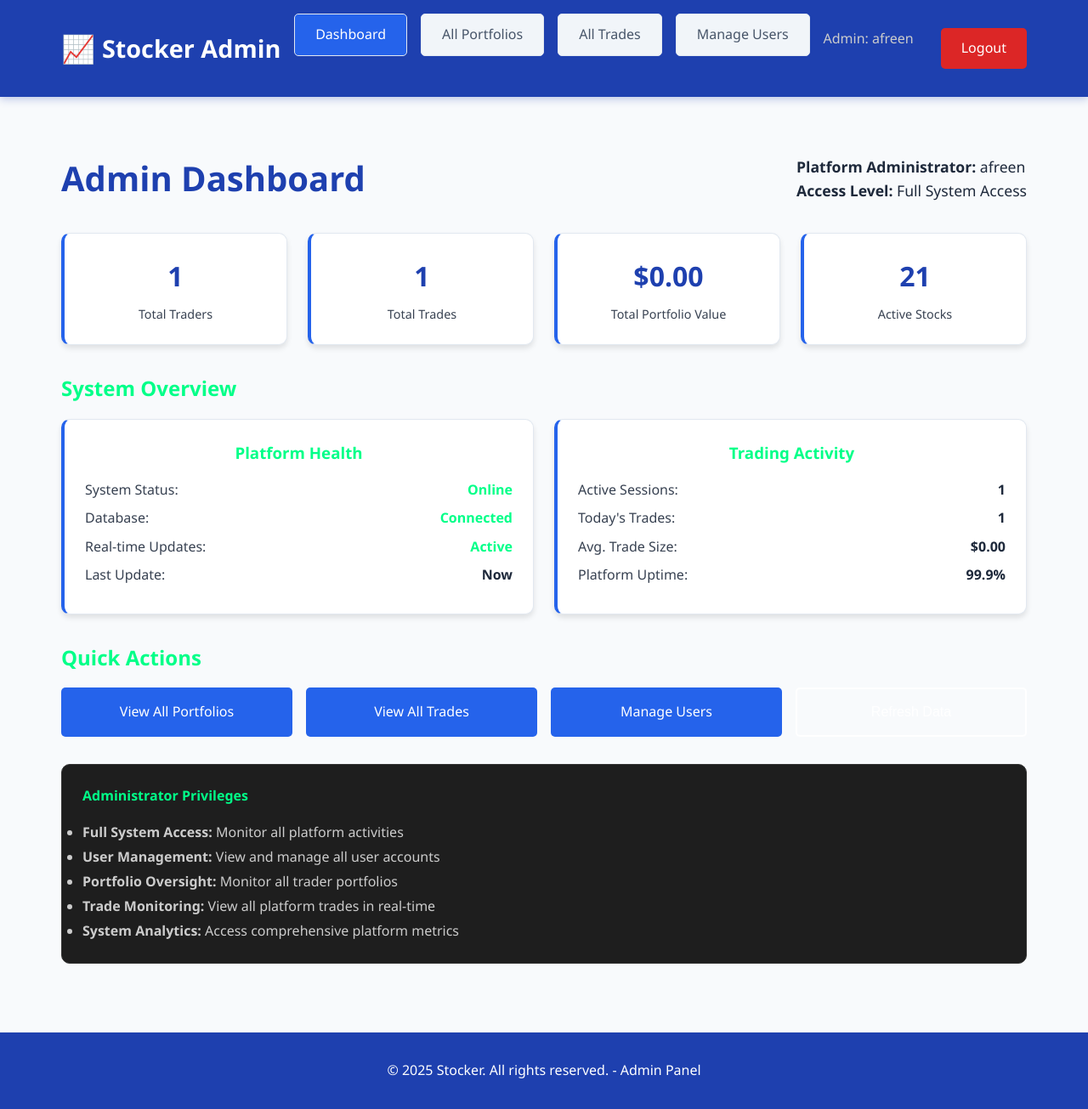
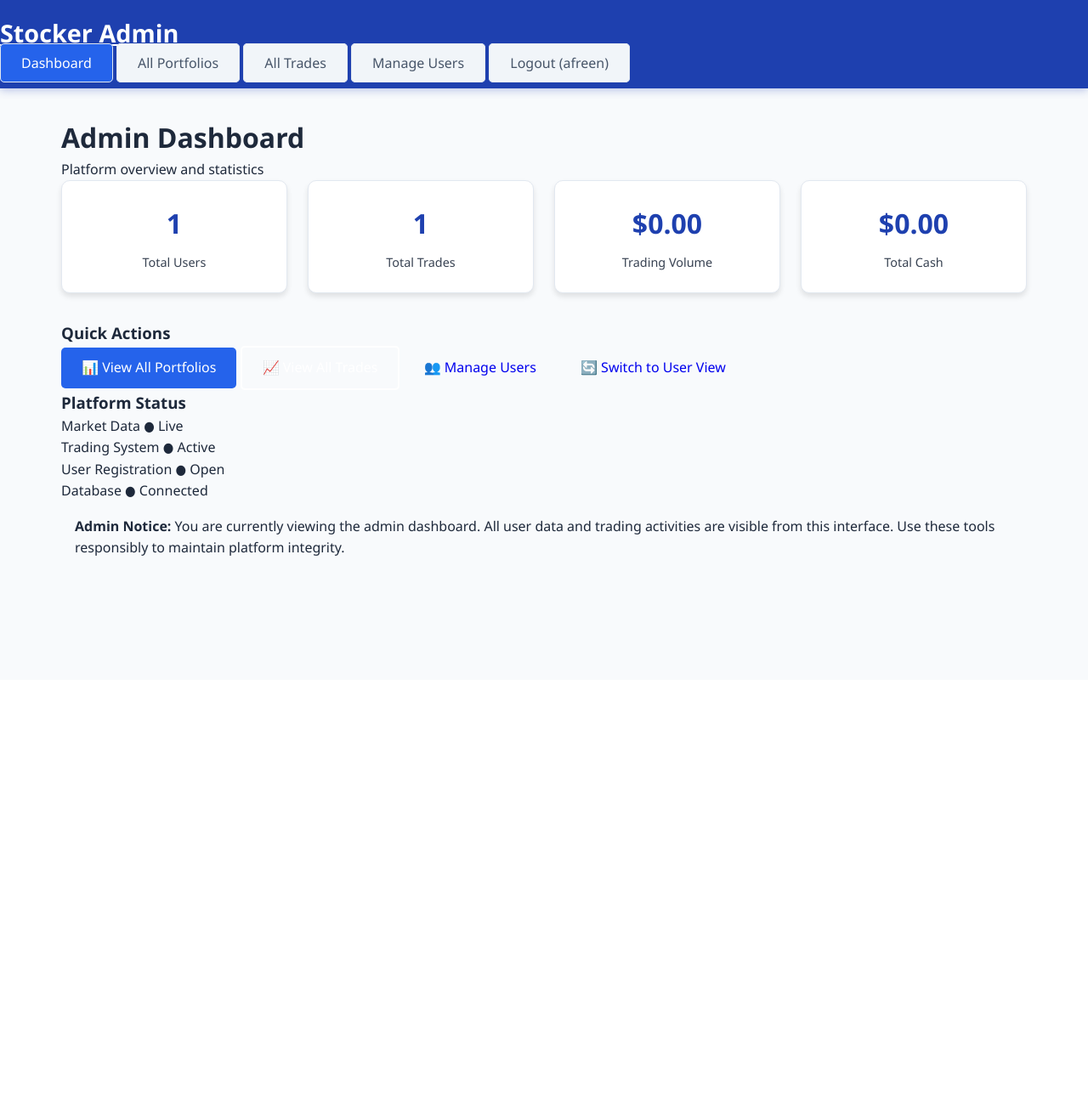
Before and after one commit to Thasleembegam04/STOCKER, a Flask app: template templates/admin_dashboard.html in a window 1280 px wide. Shown: the whole page at 85% size. After the commit the page ends 654 px from the top, so only its background shows below. Run offline with Flask 3, Linux system fonts and the light colour scheme; a user stored in the database is signed in; tables that the repository leaves empty hold one stand-in row (values such as "Sample post"); the template is opened without the code that fills it: most values are stand-ins (such as "Sample title", 1, 10 or a date in 2020).

Commit message:
Update admin_dashboard.html

```diff
--- a/templates/admin_dashboard.html
+++ b/templates/admin_dashboard.html
@@ -5,140 +5,105 @@
     <meta name="viewport" content="width=device-width, initial-scale=1.0">
     <title>Admin Dashboard - Stocker</title>
     <link rel="stylesheet" href="{{ url_for('static', filename='styles.css') }}">
-    <script src="{{ url_for('static', filename='script.js') }}"></script>
 </head>
-<body>
-    <header>
-        <div class="header-container">
-            <div class="logo">
-                <span class="logo-icon">📈</span>
-                <a href="{{ url_for('admin_dashboard') }}" style="color: inherit; text-decoration: none;">Stocker Admin</a>
-            </div>
-
-            <div class="nav-menu-container">
-                <a href="{{ url_for('admin_dashboard') }}" class="nav-link active">Dashboard</a>
-                <a href="{{ url_for('admin_portfolio') }}" class="nav-link">All Portfolios</a>
-                <a href="{{ url_for('admin_history') }}" class="nav-link">All Trades</a>
-                <a href="{{ url_for('admin_manage') }}" class="nav-link">Manage Users</a>
-            </div>
-
-            <div class="auth-buttons">
-                <span style="color: #cccccc; margin-right: 1rem;">Admin: {{ session.username }}</span>
-                <a href="{{ url_for('logout') }}" class="btn btn-danger">Logout</a>
-            </div>
+<body class="admin-page">
+    <header class="header">
+        <div class="container">
+            <nav class="nav">
+                <a href="/admin/dashboard" class="logo">Stocker Admin</a>
+                <div class="nav-links">
+                    <a href="/admin/dashboard" class="nav-link active">Dashboard</a>
+                    <a href="/admin/portfolio" class="nav-link">All Portfolios</a>
+                    <a href="/admin/history" class="nav-link">All Trades</a>
+                    <a href="/admin/manage" class="nav-link">Manage Users</a>
+                    <a href="/logout" class="nav-link">Logout ({{ session.username }})</a>
+                </div>
+            </nav>
         </div>
     </header>
 
-    <main>
-        <div class="dashboard-container admin-dashboard">
-            <div class="dashboard-header">
-                <h1 class="dashboard-title">Admin Dashboard</h1>
-                <div class="user-info">
-                    <p><strong>Platform Administrator:</strong> {{ session.username }}</p>
-                    <p><strong>Access Level:</strong> Full System Access</p>
+    <main class="main-content">
+        <div class="container">
+            <div class="card mb-4">
+                <div class="card-header">
+                    <h1 class="card-title">Admin Dashboard</h1>
+                    <div class="text-secondary">Platform overview and statistics</div>
                 </div>
             </div>
 
-            <div class="stats-grid">
+            <div class="stats-grid mb-4">
                 <div class="stat-card">
-                    <div class="stat-value">{{ total_traders }}</div>
-                    <div class="stat-label">Total Traders</div>
+                    <div class="stat-value">{{ total_users }}</div>
+                    <div class="stat-label">Total Users</div>
                 </div>
                 <div class="stat-card">
                     <div class="stat-value">{{ total_trades }}</div>
                     <div class="stat-label">Total Trades</div>
                 </div>
                 <div class="stat-card">
-                    <div class="stat-value">${{ "%.2f"|format(total_portfolio_value) }}</div>
-                    <div class="stat-label">Total Portfolio Value</div>
+                    <div class="stat-value">${{ "%.2f"|format(total_volume) }}</div>
+                    <div class="stat-label">Trading Volume</div>
                 </div>
                 <div class="stat-card">
-                    <div class="stat-value">21</div>
-                    <div class="stat-label">Active Stocks</div>
+                    <div class="stat-value">${{ "%.2f"|format(total_cash) }}</div>
+                    <div class="stat-label">Total Cash</div>
                 </div>
             </div>
 
-            <div class="admin-overview">
-                <h2 style="color: #00ff88; margin-bottom: 1rem;">System Overview</h2>
+            <div class="grid grid-2">
+                <div class="card">
+                    <div class="card-header">
+                        <h3 class="card-title">Quick Actions</h3>
+                    </div>
+                    <div class="grid grid-2" style="gap: 1rem;">
+                        <a href="/admin/portfolio" class="btn btn-primary">
+                            📊 View All Portfolios
+                        </a>
+                        <a href="/admin/history" class="btn btn-secondary">
+                            📈 View All Trades
+                        </a>
+                        <a href="/admin/manage" class="btn btn-warning">
+                            👥 Manage Users
+                        </a>
+                        <a href="/dashboard" class="btn btn-success">
+                            🔄 Switch to User View
+                        </a>
+                    </div>
+                </div>
 
-                <div style="display: grid; grid-template-columns: repeat(auto-fit, minmax(300px, 1fr)); gap: 1.5rem; margin-bottom: 2rem;">
-                    <div class="stat-card">
-                        <h3 style="color: #00ff88; margin-bottom: 1rem;">Platform Health</h3>
-                        <div class="summary-row">
-                            <span class="summary-label">System Status:</span>
-                            <span class="summary-value" style="color: #00ff88;">Online</span>
+                <div class="card">
+                    <div class="card-header">
+                        <h3 class="card-title">Platform Status</h3>
+                    </div>
+                    <div style="space-y: 1rem;">
+                        <div class="d-flex justify-between align-center p-2" style="background: var(--secondary-bg); border-radius: 0.5rem;">
+                            <span>Market Data</span>
+                            <span class="text-success">● Live</span>
                         </div>
-                        <div class="summary-row">
-                            <span class="summary-label">Database:</span>
-                            <span class="summary-value" style="color: #00ff88;">Connected</span>
+                        <div class="d-flex justify-between align-center p-2" style="background: var(--secondary-bg); border-radius: 0.5rem;">
+                            <span>Trading System</span>
+                            <span class="text-success">● Active</span>
                         </div>
-                        <div class="summary-row">
-                            <span class="summary-label">Real-time Updates:</span>
-                            <span class="summary-value" style="color: #00ff88;">Active</span>
+                        <div class="d-flex justify-between align-center p-2" style="background: var(--secondary-bg); border-radius: 0.5rem;">
+                            <span>User Registration</span>
+                            <span class="text-success">● Open</span>
                         </div>
-                        <div class="summary-row">
-                            <span class="summary-label">Last Update:</span>
-                            <span class="summary-value">{{ "Now"|string }}</span>
-                        </div>
-                    </div>
-
-                    <div class="stat-card">
-                        <h3 style="color: #00ff88; margin-bottom: 1rem;">Trading Activity</h3>
-                        <div class="summary-row">
-                            <span class="summary-label">Active Sessions:</span>
-                            <span class="summary-value">{{ total_traders }}</span>
-                        </div>
-                        <div class="summary-row">
-                            <span class="summary-label">Today's Trades:</span>
-                            <span class="summary-value">{{ total_trades }}</span>
-                        </div>
-                        <div class="summary-row">
-                            <span class="summary-label">Avg. Trade Size:</span>
-                            <span class="summary-value">${{ "%.2f"|format(total_portfolio_value / total_trades if total_trades > 0 else 0) }}</span>
-                        </div>
-                        <div class="summary-row">
-                            <span class="summary-label">Platform Uptime:</span>
-                            <span class="summary-value">99.9%</span>
+                        <div class="d-flex justify-between align-center p-2" style="background: var(--secondary-bg); border-radius: 0.5rem;">
+                            <span>Database</span>
+                            <span class="text-success">● Connected</span>
                         </div>
                     </div>
                 </div>
             </div>
 
-            <div class="admin-actions">
-                <h2 style="color: #00ff88; margin-bottom: 1rem;">Quick Actions</h2>
-                <div style="display: grid; grid-template-columns: repeat(auto-fit, minmax(250px, 1fr)); gap: 1rem;">
-                    <a href="{{ url_for('admin_portfolio') }}" class="btn btn-primary" style="padding: 1rem; text-align: center;">
-                        View All Portfolios
-                    </a>
-                    <a href="{{ url_for('admin_history') }}" class="btn btn-primary" style="padding: 1rem; text-align: center;">
-                        View All Trades
-                    </a>
-                    <a href="{{ url_for('admin_manage') }}" class="btn btn-primary" style="padding: 1rem; text-align: center;">
-                        Manage Users
-                    </a>
-                    <button class="btn btn-secondary" style="padding: 1rem;" onclick="window.location.reload()">
-                        Refresh Data
-                    </button>
-                </div>
-            </div>
-
-            <div style="background-color: #1e1e1e; padding: 1.5rem; border-radius: 10px; margin-top: 2rem; border: 1px solid #333;">
-                <h4 style="color: #00ff88; margin-bottom: 1rem;">Administrator Privileges</h4>
-                <ul style="color: #cccccc; line-height: 1.8;">
-                    <li><strong>Full System Access:</strong> Monitor all platform activities</li>
-                    <li><strong>User Management:</strong> View and manage all user accounts</li>
-                    <li><strong>Portfolio Oversight:</strong> Monitor all trader portfolios</li>
-                    <li><strong>Trade Monitoring:</strong> View all platform trades in real-time</li>
-                    <li><strong>System Analytics:</strong> Access comprehensive platform metrics</li>
-                </ul>
+            <div class="alert alert-warning">
+                <strong>Admin Notice:</strong> You are currently viewing the admin dashboard.
+                All user data and trading activities are visible from this interface.
+                Use these tools responsibly to maintain platform integrity.
             </div>
         </div>
     </main>
 
-    <footer>
-        <div class="footer-content">
-            <p>&copy; 2025 Stocker. All rights reserved. - Admin Panel</p>
-        </div>
-    </footer>
+    <script src="{{ url_for('static', filename='script.js') }}"></script>
 </body>
 </html>
```
